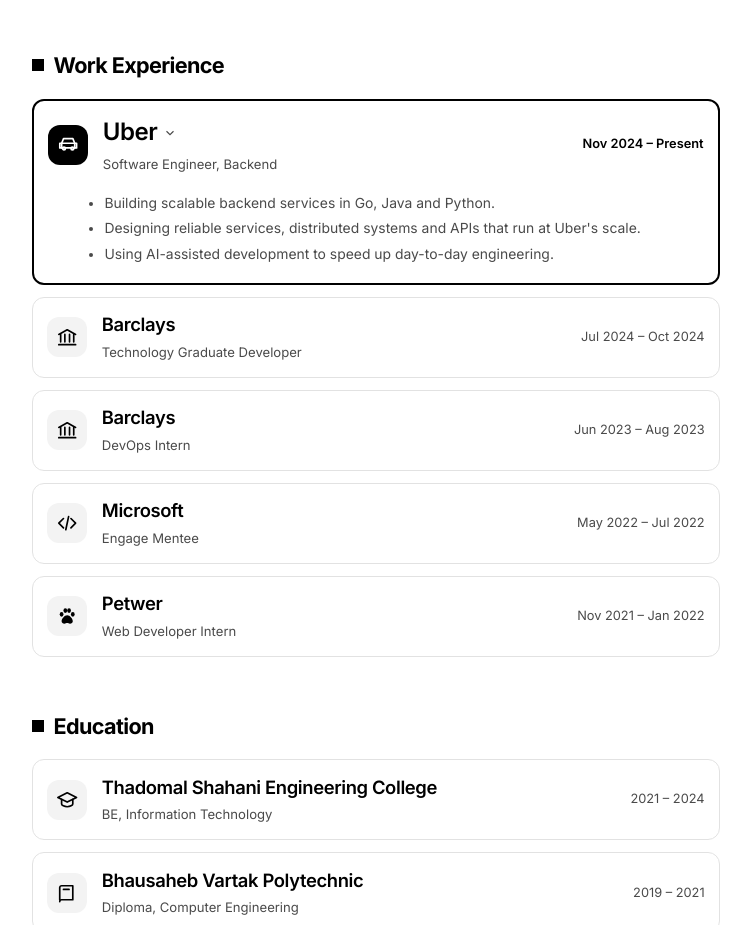
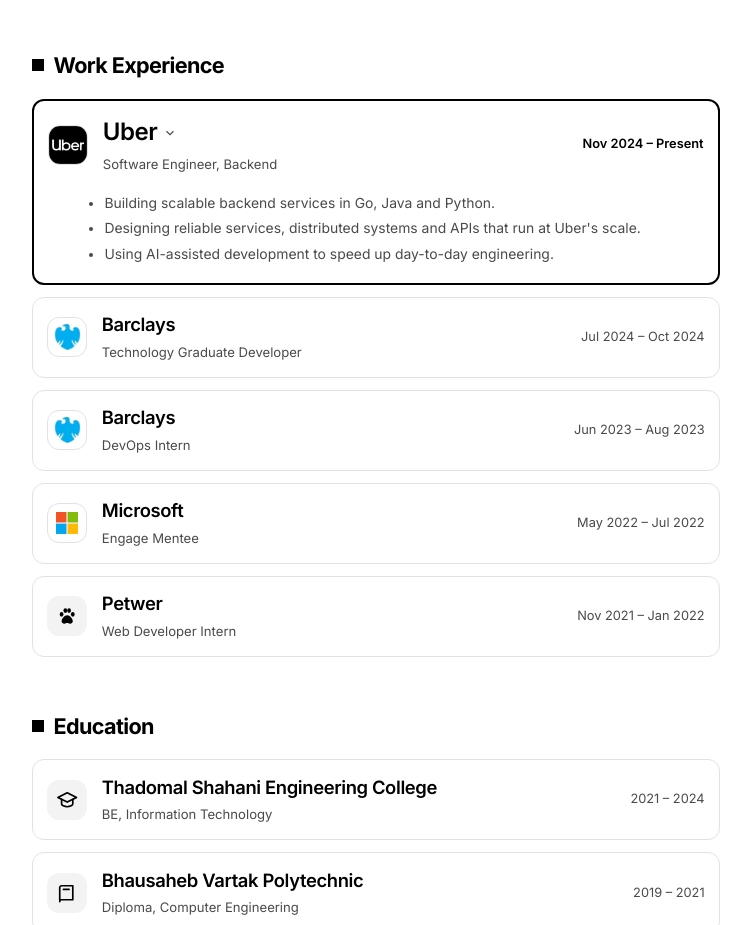
Before and after one commit to vaibhav31s/vaibhav31s.github.io, a plain HTML site: page index.html in a window 1280 px wide. Shown: the part 1120-2045 px from the top of the page, without its empty margins (264-1015 px from the left). Drawn offline with Linux system fonts and the light colour scheme.

Commit message:
Use company logos in work history

```diff
--- a/index.html
+++ b/index.html
@@ -611,6 +611,11 @@
   @media (max-width: 560px) { .row .d { padding-left: 3.4rem; } .row .more ul { padding-left: 3.4rem; } }
   .stage .s3 { display: none !important; }
   .logo.ico svg { width: 1.4rem; height: 1.4rem; }
+  .row .logo.ico.img, #work .row .logo.ico.img, #work .row.now .logo.ico.img { background: #fff !important; border: 1px solid var(--g2); overflow: hidden; }
+  .logo.ico.img img { width: 70%; height: 70%; object-fit: contain; display: block; }
+  #work .row .logo.ico.uber { background: transparent !important; border: 0; }
+  .logo.ico.uber img { width: 100%; height: 100%; }
+  .logo.ico.microsoft img { width: 58%; height: 58%; }
 </style>
 </head>
 <body data-view="home">
@@ -682,7 +687,7 @@
     <div class="rows">
       <div class="row spot open now bf" style="--i:6">
         <button aria-expanded="true">
-          <span class="logo ico" aria-hidden="true"><svg viewBox="0 0 24 24" fill="none" stroke="currentColor" stroke-width="1.8" stroke-linecap="round" stroke-linejoin="round"><path d="M5 16V11l2-5h10l2 5v5"/><path d="M3 11h18v5H3z"/><circle cx="7.5" cy="16.5" r="1.5"/><circle cx="16.5" cy="16.5" r="1.5"/></svg></span>
+          <span class="logo ico img uber" aria-hidden="true"><img src="img/logo-uber.png" alt=""></span>
           <span class="mid"><span class="t">Uber <svg class="chev" viewBox="0 0 24 24" fill="none" stroke="currentColor" stroke-width="2"><path d="m9 18 6-6-6-6"/></svg></span><span class="s">Software Engineer, Backend</span></span>
           <span class="d">Nov 2024 – Present</span>
         </button>
@@ -694,7 +699,7 @@
       </div>
       <div class="row spot bf" style="--i:7">
         <button aria-expanded="false">
-          <span class="logo ico" aria-hidden="true"><svg viewBox="0 0 24 24" fill="none" stroke="currentColor" stroke-width="1.8" stroke-linecap="round" stroke-linejoin="round"><path d="M3 9l9-5 9 5"/><path d="M5 9v8M9.5 9v8M14.5 9v8M19 9v8"/><path d="M3 20h18"/></svg></span>
+          <span class="logo ico img barclays" aria-hidden="true"><img src="img/logo-barclays.png" alt=""></span>
           <span class="mid"><span class="t">Barclays <svg class="chev" viewBox="0 0 24 24" fill="none" stroke="currentColor" stroke-width="2"><path d="m9 18 6-6-6-6"/></svg></span><span class="s">Technology Graduate Developer</span></span>
           <span class="d">Jul 2024 – Oct 2024</span>
         </button>
@@ -705,7 +710,7 @@
       </div>
       <div class="row spot bf" style="--i:8">
         <button aria-expanded="false">
-          <span class="logo ico" aria-hidden="true"><svg viewBox="0 0 24 24" fill="none" stroke="currentColor" stroke-width="1.8" stroke-linecap="round" stroke-linejoin="round"><path d="M3 9l9-5 9 5"/><path d="M5 9v8M9.5 9v8M14.5 9v8M19 9v8"/><path d="M3 20h18"/></svg></span>
+          <span class="logo ico img barclays" aria-hidden="true"><img src="img/logo-barclays.png" alt=""></span>
           <span class="mid"><span class="t">Barclays <svg class="chev" viewBox="0 0 24 24" fill="none" stroke="currentColor" stroke-width="2"><path d="m9 18 6-6-6-6"/></svg></span><span class="s">DevOps Intern</span></span>
           <span class="d">Jun 2023 – Aug 2023</span>
         </button>
@@ -717,7 +722,7 @@
       </div>
       <div class="row spot bf" style="--i:9">
         <button aria-expanded="false">
-          <span class="logo ico" aria-hidden="true"><svg viewBox="0 0 24 24" fill="none" stroke="currentColor" stroke-width="1.8" stroke-linecap="round" stroke-linejoin="round"><path d="M8 7l-5 5 5 5"/><path d="M16 7l5 5-5 5"/><path d="M13.5 5l-3 14"/></svg></span>
+          <span class="logo ico img microsoft" aria-hidden="true"><img src="img/logo-microsoft.png" alt=""></span>
           <span class="mid"><span class="t">Microsoft <svg class="chev" viewBox="0 0 24 24" fill="none" stroke="currentColor" stroke-width="2"><path d="m9 18 6-6-6-6"/></svg></span><span class="s">Engage Mentee</span></span>
           <span class="d">May 2022 – Jul 2022</span>
         </button>
```
